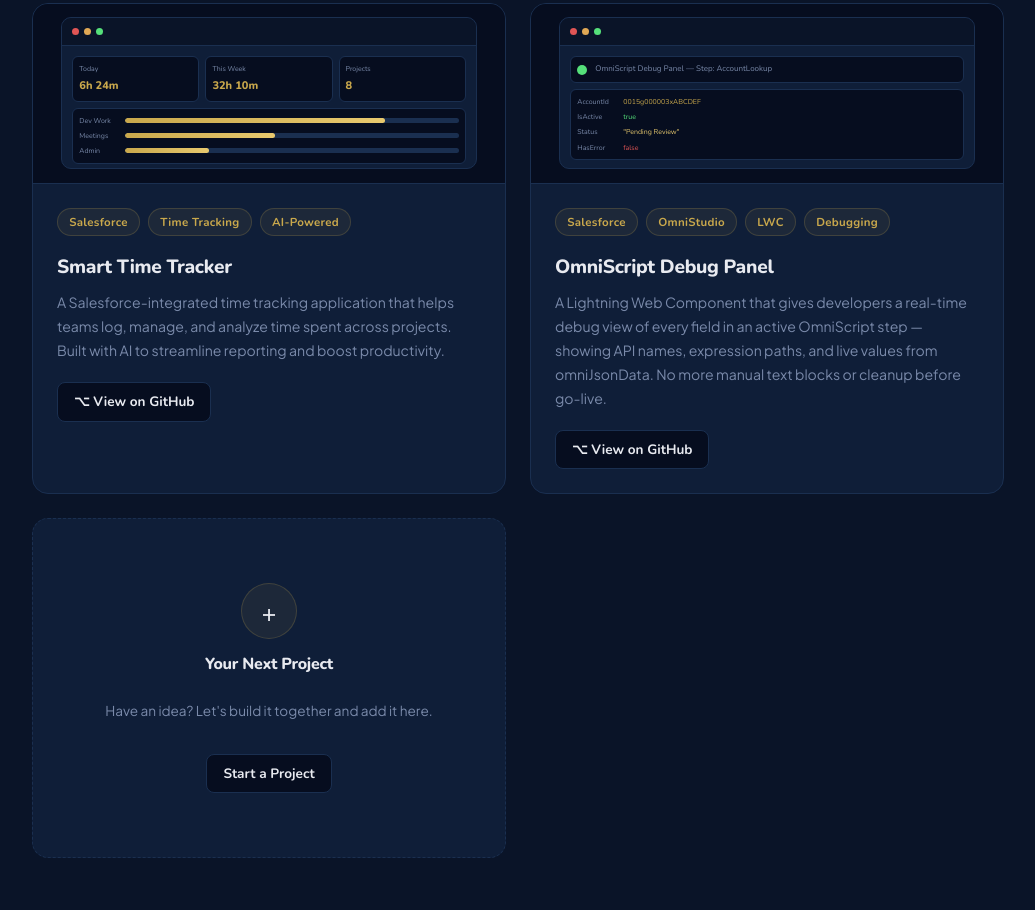
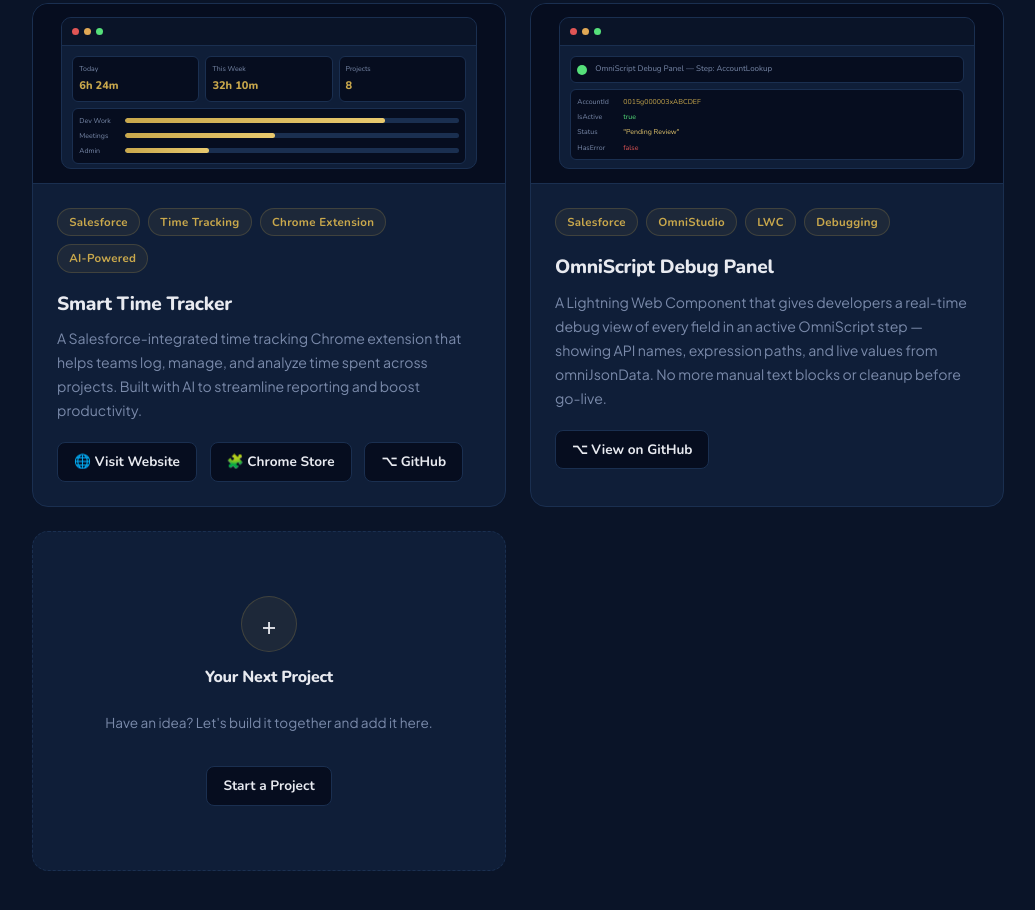
Before and after one commit to kodebus/japps-ai, a plain HTML site: page index.html in a window 1280 px wide. Shown: the part 3917-4827 px from the top of the page, without its empty margins (122-1157 px from the left). Drawn offline with nearby package versions, Linux system fonts and the light colour scheme.

Commit message:
modified clockwork

```diff
--- a/index.html
+++ b/index.html
@@ -1126,14 +1126,15 @@
           <div class="portfolio-tags">
             <span class="portfolio-tag">Salesforce</span>
             <span class="portfolio-tag">Time Tracking</span>
+            <span class="portfolio-tag">Chrome Extension</span>
             <span class="portfolio-tag">AI-Powered</span>
           </div>
           <h3>Smart Time Tracker</h3>
-          <p>A Salesforce-integrated time tracking application that helps teams log, manage, and analyze time spent across projects. Built with AI to streamline reporting and boost productivity.</p>
+          <p>A Salesforce-integrated time tracking Chrome extension that helps teams log, manage, and analyze time spent across projects. Built with AI to streamline reporting and boost productivity.</p>
           <div class="portfolio-links">
-            <a href="https://github.com/kodebus/salesforce-time-tracker" target="_blank" class="portfolio-link portfolio-link-gh">
-              ⌥ View on GitHub
-            </a>
+            <a href="https://japps.ai/clockwork" target="_blank" class="portfolio-link portfolio-link-gh">🌐 Visit Website</a>
+            <a href="https://chromewebstore.google.com/detail/cjneefooapnhaeicmbfekjcdknldlckj?utm_source=item-share-cb" target="_blank" class="portfolio-link portfolio-link-gh">🧩 Chrome Store</a>
+            <a href="https://github.com/kodebus/salesforce-time-tracker" target="_blank" class="portfolio-link portfolio-link-gh">⌥ GitHub</a>
           </div>
         </div>
       </div>
```
